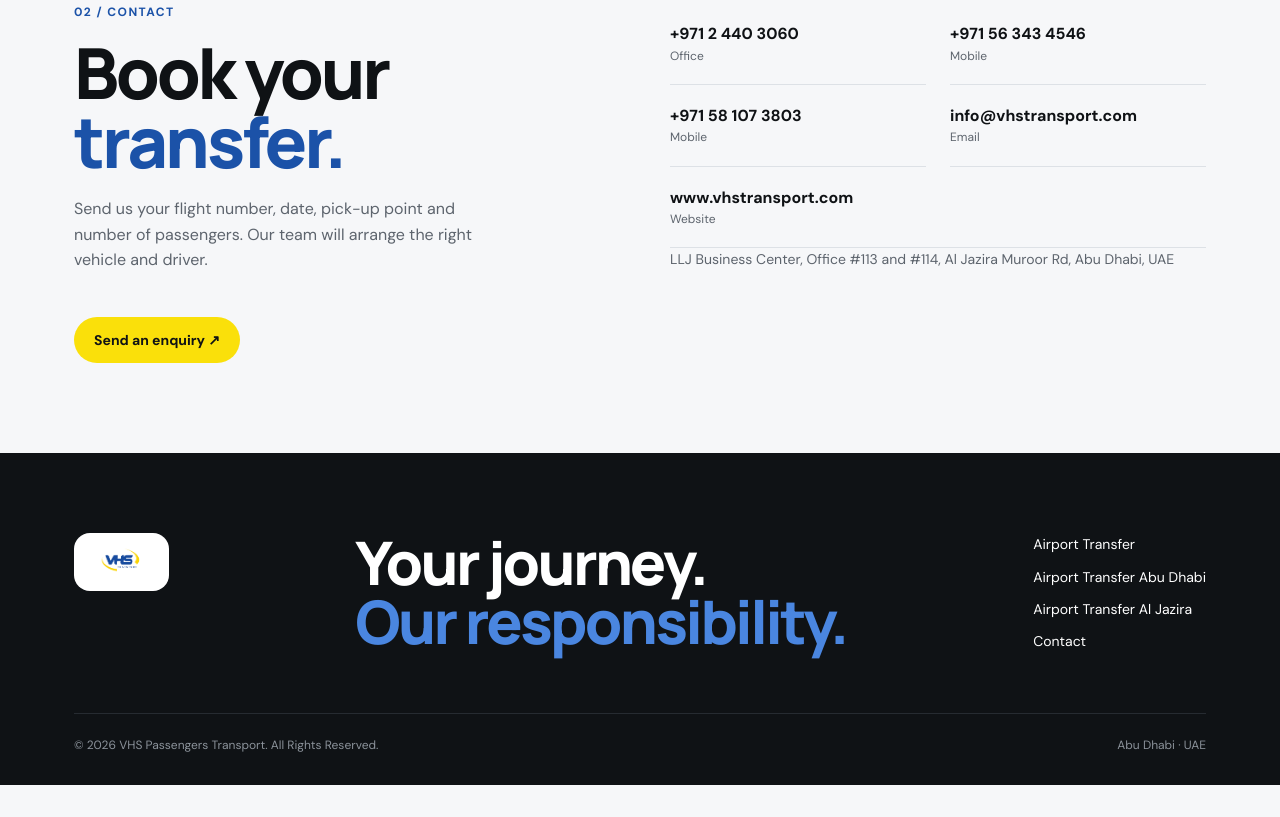
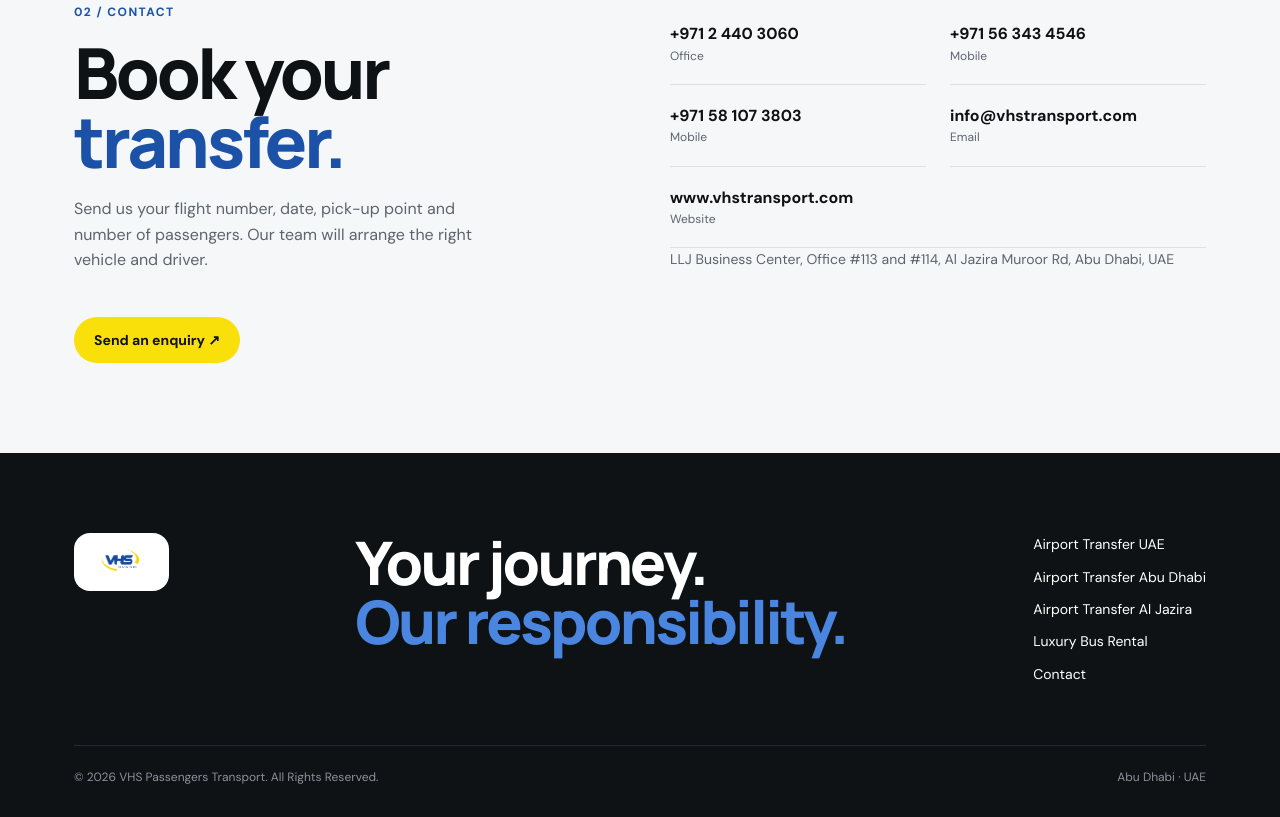
Before and after one commit to adilthengilan/vhs-transport, a plain HTML site: page Airport transfer al jazira.html in a window 1280 px wide. Shown: the part 3891-4708 px from the top of the page. Before the commit the page ends 4676 px from the top, so only its background shows below. Drawn offline with Linux system fonts and the light colour scheme.

Commit message:
Update footer links and add new services

```diff
--- a/Airport transfer al jazira.html
+++ b/Airport transfer al jazira.html
@@ -145,7 +145,7 @@ footer ul{list-style:none;margin:0;padding:0;display:grid;gap:10px;font-size:14p
   <div class="top">
     <a class="brand chip" href="#top"><img src="assets/vhs-logo.png" alt="VHS Passengers Transport"></a>
     <h2>Your journey.<br><span style="color:#4a86e0">Our responsibility.</span></h2>
-    <ul><li><a href="airport-transfer.html">Airport Transfer</a></li><li><a href="airport-transfer-abu-dhabi.html">Airport Transfer Abu Dhabi</a></li><li><a href="airport-transfer-al-jazira.html">Airport Transfer Al Jazira</a></li><li><a href="#contact">Contact</a></li></ul>
+    <ul><li><a href="Airport Transfer uae.html">Airport Transfer UAE</a></li><li><a href="Airport transfer abu dhabi.html">Airport Transfer Abu Dhabi</a></li><li><a href="Airport transfer al jazira.html">Airport Transfer Al Jazira</a></li><li><a href="luxury bus rental travel.html">Luxury Bus Rental</a></li><li><a href="https://vhstransport.com/#contact">Contact</a></li></ul>
   </div>
   <div class="bot"><span>&copy; 2026 VHS Passengers Transport. All Rights Reserved.</span><span>Abu Dhabi &middot; UAE</span></div>
 </div></footer>
```
